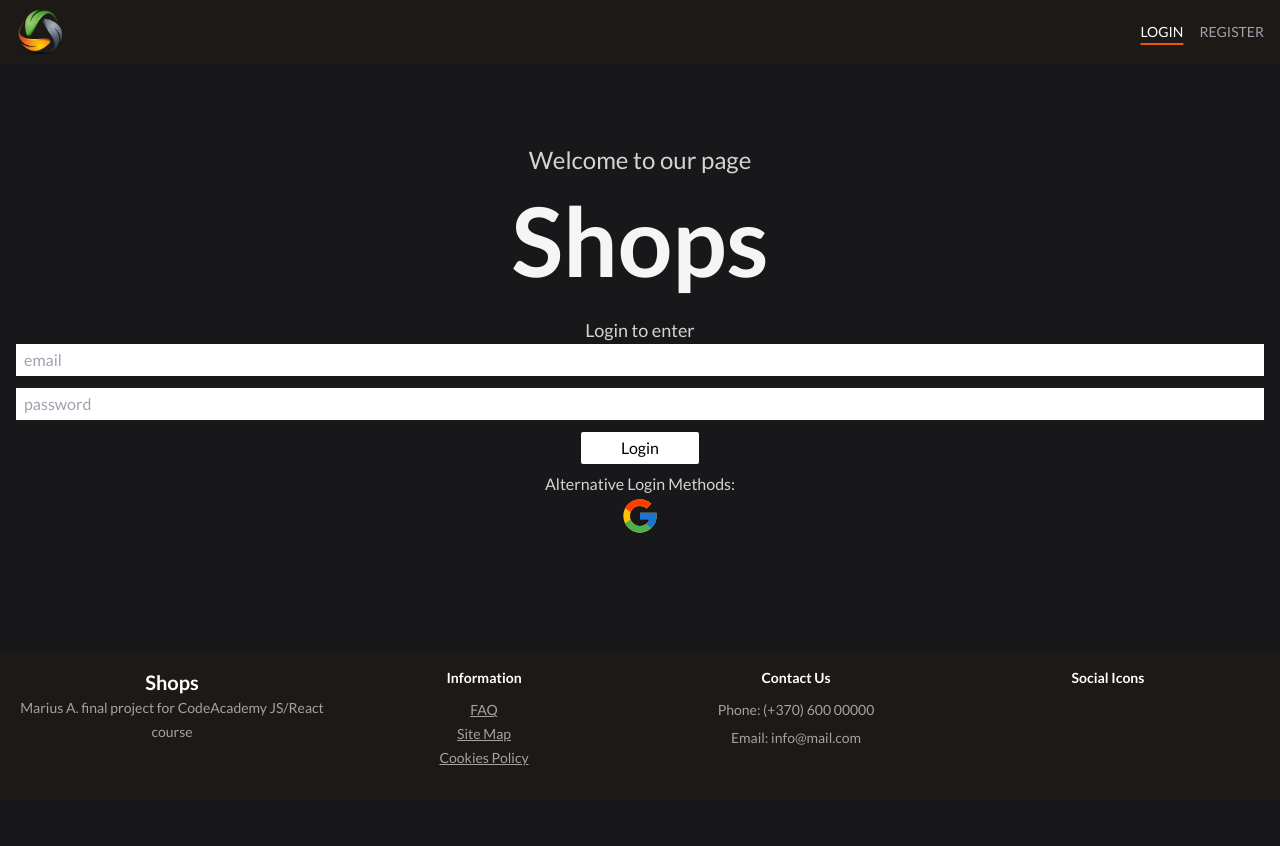
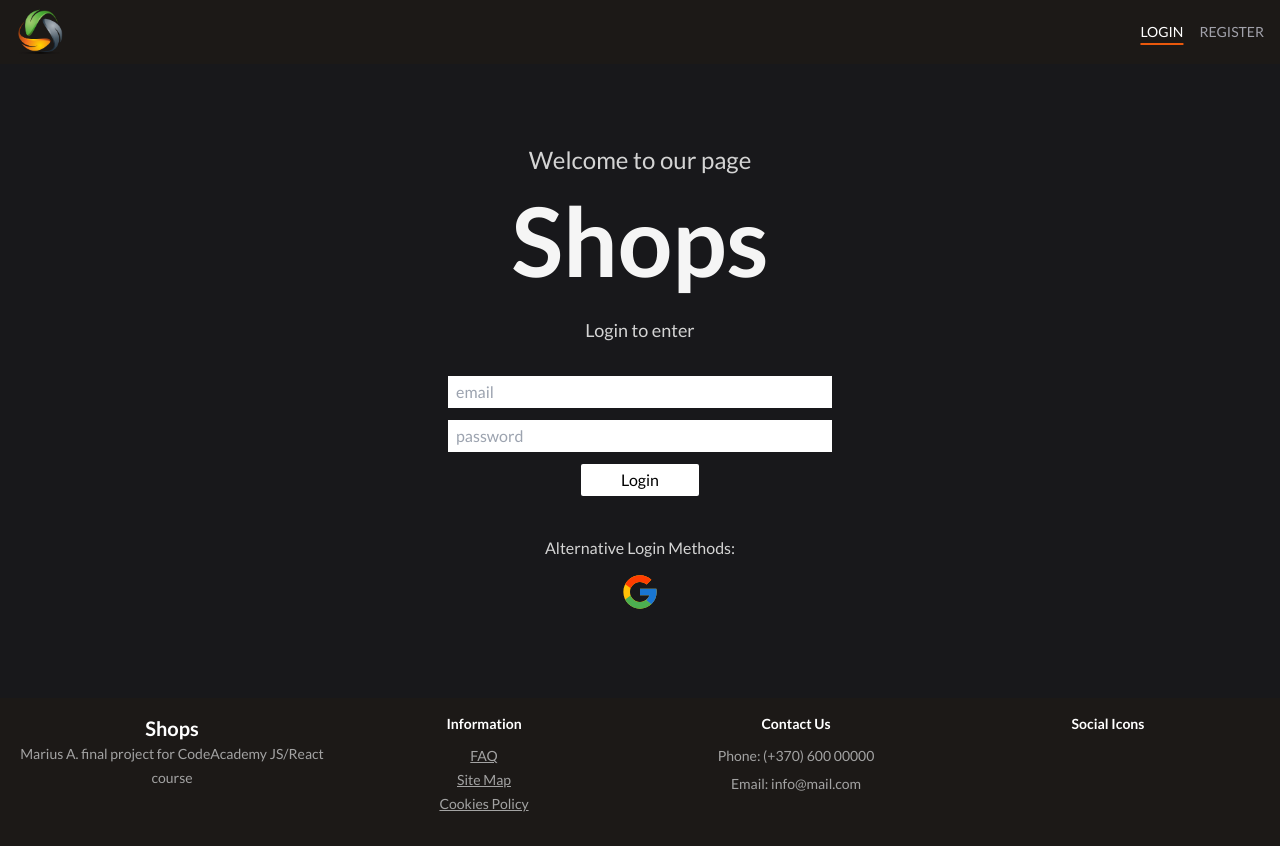
Before and after one commit to MariusAskelovic/Marius_Askelovic_final_react, a React (Vite) app: page / in a window 1280 px wide. Before the commit the page ends 800 px from the top, so only its background shows below. Built offline with nearby package versions, Linux system fonts and the light colour scheme; no server answers; some icons are missing.

Commit message:
backup before SinglePage.jsx rename

```diff
--- a/src/App.jsx
+++ b/src/App.jsx
@@ -1,13 +1,14 @@
 import { Route, Routes } from 'react-router-dom';
 import Header from './layout/Header';
 import Footer from './layout/Footer';
-import Shops from './pages/Shops';
 import LoginPage from './pages/LoginPage';
 import RegisterPage from './pages/RegisterPage';
 import AddShopPage from './pages/AddShopPage';
 import NotFoundPage from './pages/NotFoundPage';
 import { Toaster } from 'react-hot-toast';
 import { useAuth } from './store/AuthProvider';
+import SingleShopPage from './pages/SingleShopPage';
+import ShopsPage from './pages/ShopsPage';
 
 export default function App() {
   const ctx = useAuth();
@@ -16,9 +17,14 @@ export default function App() {
       <Toaster />
       <Header />
       <Routes>
-        <Route path='/' element={ctx.loginStatus ? <Shops /> : <LoginPage />} />
+        <Route
+          path='/'
+          element={ctx.loginStatus ? <ShopsPage /> : <LoginPage />}
+        />
         {ctx.loginStatus && <Route path='addshop' element={<AddShopPage />} />}
-        {/* {ctx.loginStatus && <Route path='/' element={<Shops />} />} */}
+        {ctx.loginStatus && (
+          <Route path='/shop/:shopId' element={<SingleShopPage />} />
+        )}
         {/* <Route path='/login' element={<LoginPage />} /> */}
         {!ctx.loginStatus && (
           <Route path='/register' element={<RegisterPage />} />
--- a/src/auth/EmailAuth.jsx
+++ b/src/auth/EmailAuth.jsx
@@ -39,8 +39,7 @@ export default function EmailAuth() {
       });
   }
   return (
-    <div>
-      <form className='text-center' onSubmit={formik.handleSubmit}>
+    <form className='text-center md:w-96' onSubmit={formik.handleSubmit}>
       <div>
         <div className='mb-3'>
           <input
@@ -73,6 +72,5 @@ export default function EmailAuth() {
       </div>
       <Button>Login</Button>
     </form>
-    </div>
   );
 }
--- a/src/components/BurgerMenu.jsx
+++ b/src/components/BurgerMenu.jsx
@@ -25,7 +25,7 @@ export default function BurgerMenu({ isVisible, toggleMenu }) {
         >
           <Link
             className='text-4xl font-bold hover:text-orange-600 transition duration-200'
-            to={'/shops'}
+            to={'/'}
           >
             Shops
           </Link>
--- a/src/components/FilterAndSort.jsx
+++ b/src/components/FilterAndSort.jsx
@@ -6,7 +6,7 @@ export default function FilterAndSort({
   handleSearchFilter,
 }) {
   return (
-    <div className='w-full mt-1 mb-3 flex gap-1 transition-all duration-400'>
+    <div className='w-full sm:w-[600px] ml-auto mt-1 mb-3 flex gap-1 transition-all duration-400'>
       <input
         onChange={handleSearch}
         value={searchVal}
--- a/src/components/SingleShop.jsx
+++ b/src/components/SingleShop.jsx
@@ -1,8 +1,11 @@
+import { Link } from 'react-router-dom';
+
 export default function SingleShop(props) {
-  const { imageUrl, shopName, description, startYear } = props.list;
+  const { imageUrl, shopName, description, startYear, id } = props.list;
   return (
     <>
-      <li className='bg-[#1f1f1f] rounded-lg overflow-hidden group'>
+      <li className='bg-[#1f1f1f] rounded-lg overflow-hidden group transition-all duration-300'>
+        <Link to={`/shop/${id}`}>
           <div className='w-full overflow-hidden relative'>
             <img
               className='w-full object-cover aspect-[6/5] group-hover:scale-110 transition duration-700'
@@ -22,6 +25,7 @@ export default function SingleShop(props) {
               {description}
             </h4>
           </div>
+        </Link>
       </li>
     </>
   );
--- a/src/layout/Header.jsx
+++ b/src/layout/Header.jsx
@@ -28,7 +28,7 @@ export default function Header() {
   return (
     <header className='w-full bg-stone-900 py-2'>
       <div className='container flex justify-between items-center text-zinc-400'>
-        <Link to={ctx.loginStatus ? '/shops' : '/'}>
+        <Link to={'/'}>
           <img
             className='h-10 sm:h-12 transition-all duration-200'
             src='/images/logo.png'
--- a/src/pages/LoginPage.jsx
+++ b/src/pages/LoginPage.jsx
@@ -7,9 +7,11 @@ export default function LoginPage() {
       <h2 className='text-2xl'>Welcome to our page</h2>
       <h1 className='text-8xl pt-4 pb-7 text-neutral-100 font-bold '>Shops</h1>
       <p className='text-lg '>Login to enter</p>
+      <div className='flex flex-col md:flex-row justify-center gap-4 my-8'>
+        <EmailAuth />
+      </div>
       <div>
-        <EmailAuth />
-        <h4>Alternative Login Methods:</h4>
+        <h4 className='mb-3'>Alternative Login Methods:</h4>
         <GoogleAuth />
       </div>
     </div>
--- a/src/pages/RegisterPage.jsx
+++ b/src/pages/RegisterPage.jsx
@@ -62,9 +62,9 @@ export default function RegisterPage() {
         Create New Account
       </h3>
       <form className='text-center' onSubmit={formik.handleSubmit}>
-        <div>
+        <div className='flex flex-col justify-center md:w-96 items-center ml-auto mr-auto'>
           <input
-            className='w-full py-1 px-2 mb-2'
+            className='w-full py-1 px-2 mb-3'
             type='email'
             placeholder='email'
             id='email'
--- a/src/pages/Shops.jsx
+++ b/src/pages/ShopsPage.jsx
@@ -5,7 +5,7 @@ import { SlOptions } from 'react-icons/sl';
 import SingleShop from '../components/SingleShop';
 import FilterAndSort from '../components/FilterAndSort';
 
-export default function Shops() {
+export default function ShopsPage() {
   const [dbData, setDbData] = useState([]);
   const [showMoreOptions, setShowMoreOptions] = useState(false);
   const [sortBy, setSortBy] = useState('shopName');
@@ -25,6 +25,7 @@ export default function Shops() {
   }, []);
 
   function toggleMoreOptions() {
+    // setShowMoreOptions(window.innerWidth < 640 ? !showMoreOptions : false);
     setShowMoreOptions(!showMoreOptions);
   }
 
@@ -90,7 +91,7 @@ export default function Shops() {
           handleSearchFilter={handleSearchFilter}
         />
       )}
-      <ul className='grid gap-[30px] sm:grid-cols-2 lg:grid-cols-3 mb-20'>
+      <ul className='grid gap-[30px] sm:grid-cols-2 lg:grid-cols-3 mb-20 transition-all duration-2000'>
         {filteredData.map((sObj) => (
           <SingleShop key={sObj.id} list={sObj} />
         ))}
--- /dev/null
+++ b/src/pages/SingleShopPage.jsx
@@ -0,0 +1,7 @@
+import { useParams } from 'react-router-dom';
+
+export default function SingleShopPage() {
+  const params = useParams();
+  console.log('params ===', params);
+  return <div>SingleShop</div>;
+}
```
Lines whose indentation alone changed are shown as unchanged.
